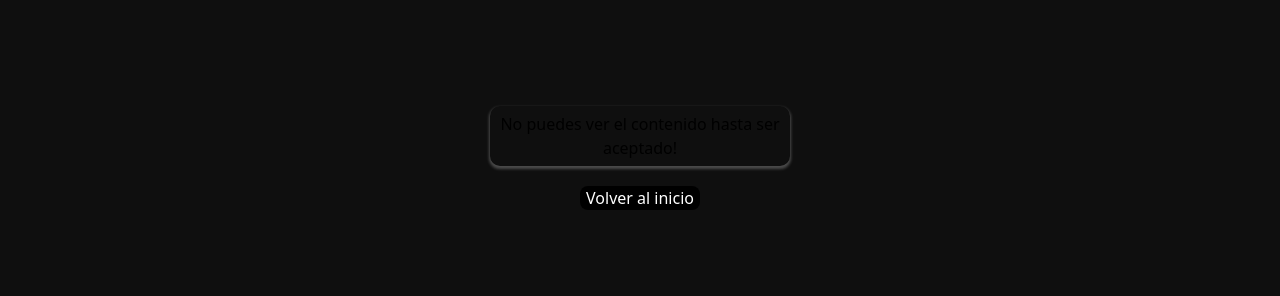
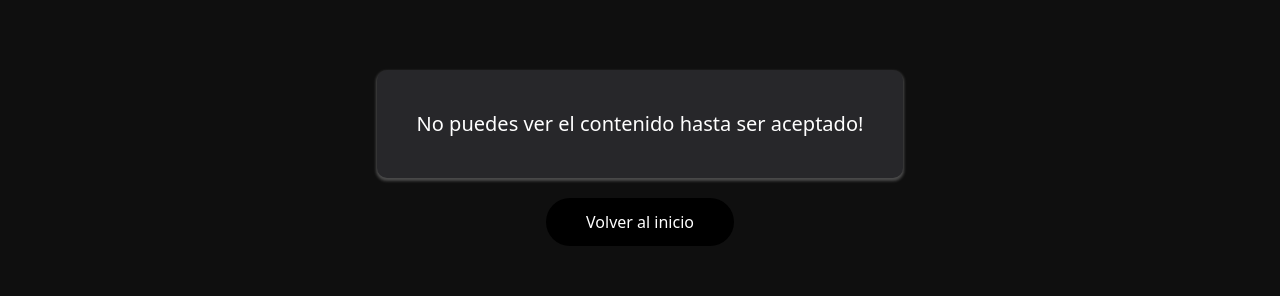
Before and after one commit to ignaciotest1/front, a Next.js app: page /no-disponible in a window 1280 px wide. Shown: the part 233-529 px from the top of the page. Built offline with nearby package versions, Linux system fonts and the light colour scheme; no server answers.

Commit message:
arreglos de tipado

```diff
--- a/src/app/api/auth/[...nextauth]/route.ts
+++ b/src/app/api/auth/[...nextauth]/route.ts
@@ -2,7 +2,6 @@ import NextAuth from "next-auth/next";
 import GoogleProvider from "next-auth/providers/google";
 import { connectMongoDb } from "@/app/lib/mongodb";
 import User from "@/models/User.model";
-import axios from "axios";
 
 const handler = NextAuth({
   providers: [
--- a/src/app/modulos/[modules]/page.tsx
+++ b/src/app/modulos/[modules]/page.tsx
@@ -2,21 +2,11 @@ import CardClass from "@/components/CardClass";
 import Link from "next/link";
 import { modulos } from "../../../../utils/modulos";
 import Image from "next/image";
-// import PDF from "/icons/pdf.svg";
-// import EXCEL from "/icons/excel.svg";
-// import ARCHIVE from "/icons/archive.svg";
-// import IMAG from "/icons/imag.svg";
-
-// interface IClasses {
-//   id: string;
-//   name: string;
-//   src: string;
-//   video: boolean;
-// }
+import { Key } from "react";
 
 const ModulesPage = ({ params }: { params: { modules: string } }) => {
   const { modules } = params;
-  const classes =
+  const classes: any =
     modulos.find((modulo) => modulo.link === modules)?.classes || [];
 
   const complements =
@@ -45,7 +35,7 @@ const ModulesPage = ({ params }: { params: { modules: string } }) => {
       </h2>
       <h3 className="my-2 text-xl text-white">Clases:</h3>
       <section className="flex flex-wrap gap-5 py-5justify-center items-center flex-col md:flex-row text-black">
-        {classes.map((res) => (
+        {classes.map((res: { name: Key | null | undefined; id: any }) => (
           <Link
             key={res.name}
             href={`/modulos/${params.modules}/clase_${res.id}`}
--- a/src/app/no-disponible/page.tsx
+++ b/src/app/no-disponible/page.tsx
@@ -1,15 +1,17 @@
-import React from "react";
+import Link from "next/link";
 
 const NoDisponible = () => {
   return (
-    <section className="w-full h-full flex flex-col items-center justify-center gap-5 p-24">
+    <section className="w-full h-full flex flex-col items-center justify-center gap-5">
       <div className="w-full flex flex-col items-center justify-center gap-5">
-        <h2 className="background text-center w-full max-w-[300px]">
+        <h2 className="background text-center text-xl text-white bg-zinc-800 px-10 py-10">
           No puedes ver el contenido hasta ser aceptado!
         </h2>
-        <button className="w-full bg-black text-white rounded-lg max-w-[120px]">
-          Volver al inicio
-        </button>
+        <Link href={"/"}>
+          <button className="bg-black hover:sombraGold text-white py-3 px-10 rounded-3xl transition duration-500 ease-in-out transform hover:scale-105">
+            Volver al inicio
+          </button>
+        </Link>
       </div>
     </section>
   );
--- a/src/components/Emoji.tsx
+++ b/src/components/Emoji.tsx
@@ -1,5 +1,5 @@
 import React from "react";
-const Emoji = () => (
+const Emoji = (props: any) => (
   <span
     className="emoji"
     role="img"
--- a/src/redux/slices/userSlice.ts
+++ b/src/redux/slices/userSlice.ts
@@ -38,7 +38,7 @@ const userSlice = createSlice({
 export const { fetchUsersStart, fetchUsersSuccess, fetchUsersFailure } =
   userSlice.actions;
 
-export const fetchUsersAsync = () => async (dispatch: Dispatch) => {
+export const fetchUsersAsync = ():any => async (dispatch: Dispatch) => {
   try {
     dispatch(fetchUsersStart());
     const { data } = await axios.post("http://localhost:3000/api/getusers");
@@ -46,7 +46,7 @@ export const fetchUsersAsync = () => async (dispatch: Dispatch) => {
       throw new Error("Failed to fetch users");
     }
     dispatch(fetchUsersSuccess(data.users));
-  } catch (error) {
+  } catch (error: any) {
     dispatch(fetchUsersFailure(error.message));
   }
 };
```
Also changed, not shown: src/types/next-auth.d.ts (added, +24 -0 lines).
